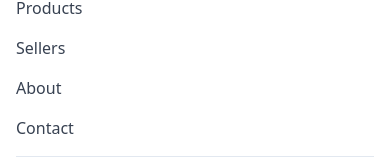
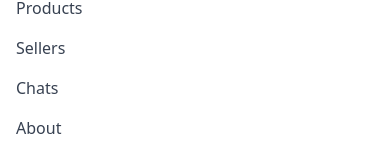
Before and after one commit to MohamedWazeemJ/duniya-mart, a React (Vite) app: page / in a window 390 px wide. Both pictures are taken after a click on the button 354 px from the left and 32 px from the top of the page. Shown: the part 142-302 px from the top of the page. Built offline with nearby package versions, Linux system fonts and the light colour scheme.

Commit message:
Update Header.jsx

```diff
--- a/src/components/layout/Header.jsx
+++ b/src/components/layout/Header.jsx
@@ -153,6 +153,7 @@ export function Header() {
             <nav className="space-y-4">
               <Link to="/products" className="block text-gray-700 hover:text-green-600">Products</Link>
               <Link to="/sellers" className="block text-gray-700 hover:text-green-600">Sellers</Link>
+              <Link to="/chats" className="block text-gray-700 hover:text-green-600">Chats</Link>
               <Link to="/about" className="block text-gray-700 hover:text-green-600">About</Link>
               <Link to="/contact" className="block text-gray-700 hover:text-green-600">Contact</Link>
               <hr className="my-2" />
```
